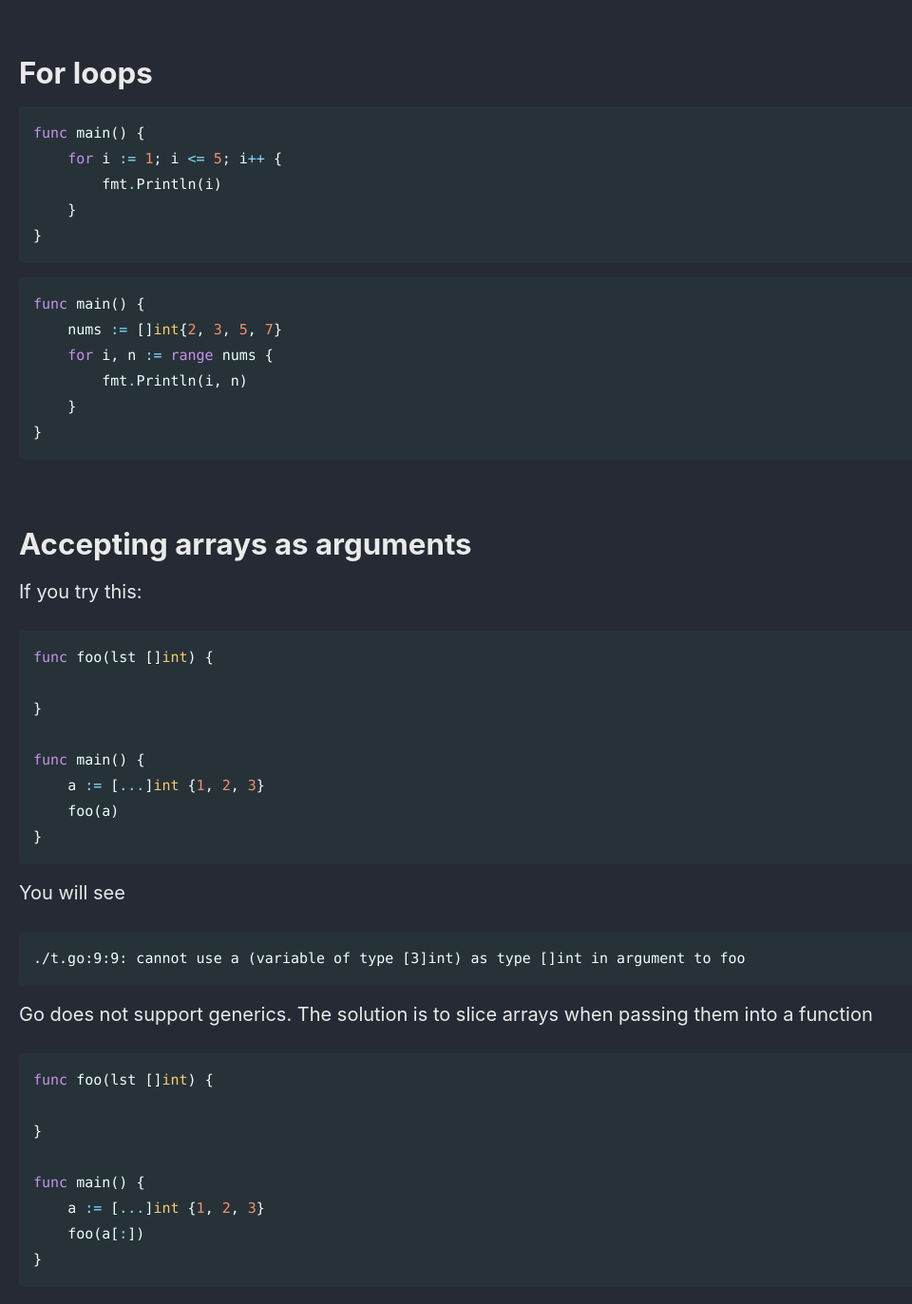
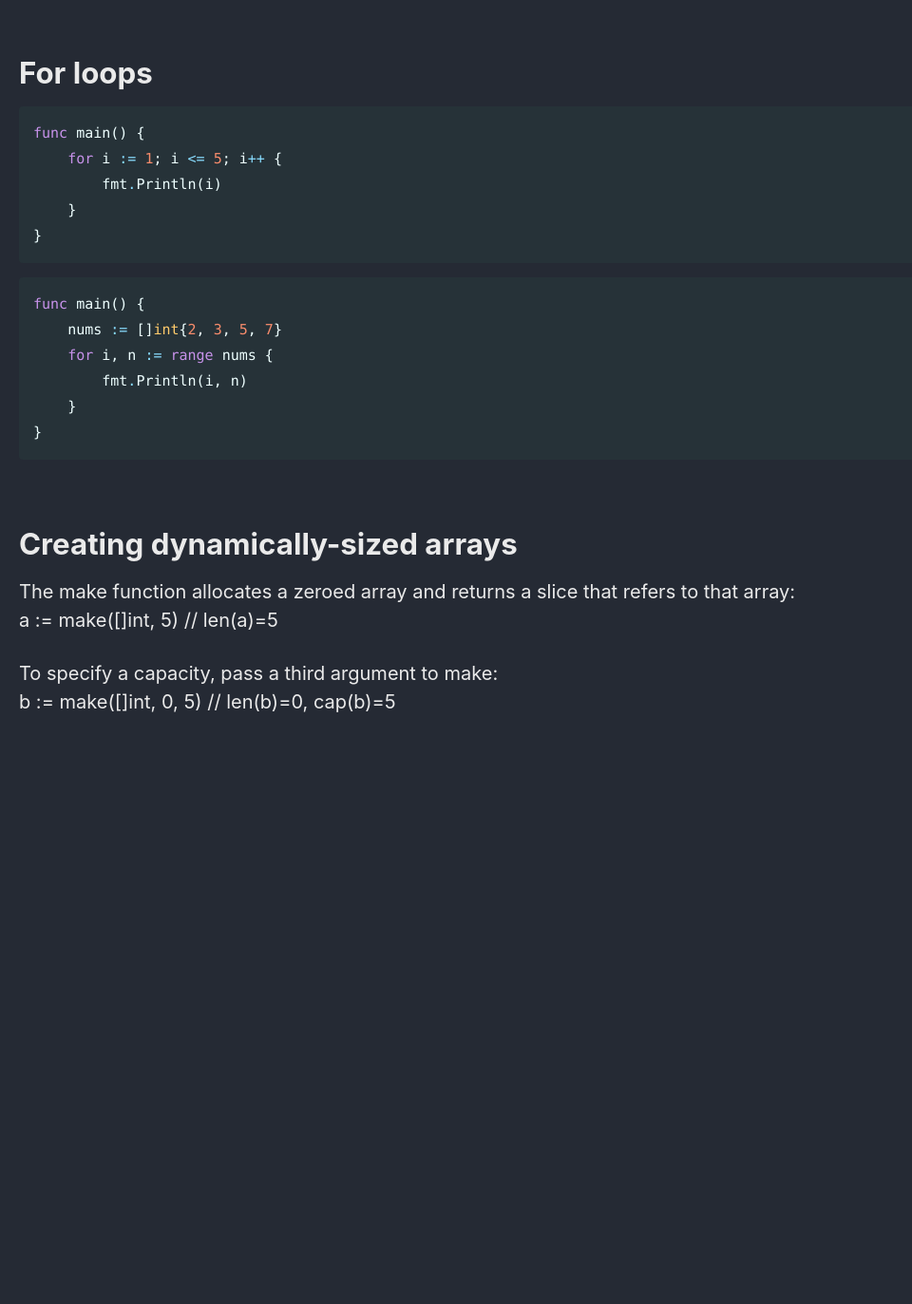
Before and after one commit to Connor-McCartney/Connor-McCartney.github.io, a Jekyll site: the page built from _pages/misc/golang.md, in a window 1280 px wide and 1400 px high, scrolled down 1990 px. Shown: the top 1373 px of the window at 95% size, without its empty margins (0-960 px from the left). Built offline with Jekyll 4.4.1, drawn with Linux system fonts in a browser that asks for light colours; cached includes are drawn as plain includes; after the commit the page ends 2800 px from its top, so only the background shows below that.

Commit message:
Update golang.md

````diff
--- a/_pages/misc/golang.md
+++ b/_pages/misc/golang.md
@@ -101,36 +101,10 @@ func main() {
 
 <br>
 
-# Accepting arrays as arguments
+# Creating dynamically-sized arrays
 
-If you try this:
+The make function allocates a zeroed array and returns a slice that refers to that array: <br>
+a := make([]int, 5)  // len(a)=5
 
-```go
-func foo(lst []int) {
-
-}
-
-func main() {
-    a := [...]int {1, 2, 3}
-    foo(a)
-}
-```
-
-You will see
-
-```
-./t.go:9:9: cannot use a (variable of type [3]int) as type []int in argument to foo
-```
-
-Go does not support generics. The solution is to slice arrays when passing them into a function
-
-```go
-func foo(lst []int) {
-
-}
-
-func main() {
-    a := [...]int {1, 2, 3}
-    foo(a[:])
-}
-```
+To specify a capacity, pass a third argument to make:<br>
+b := make([]int, 0, 5) // len(b)=0, cap(b)=5
````
